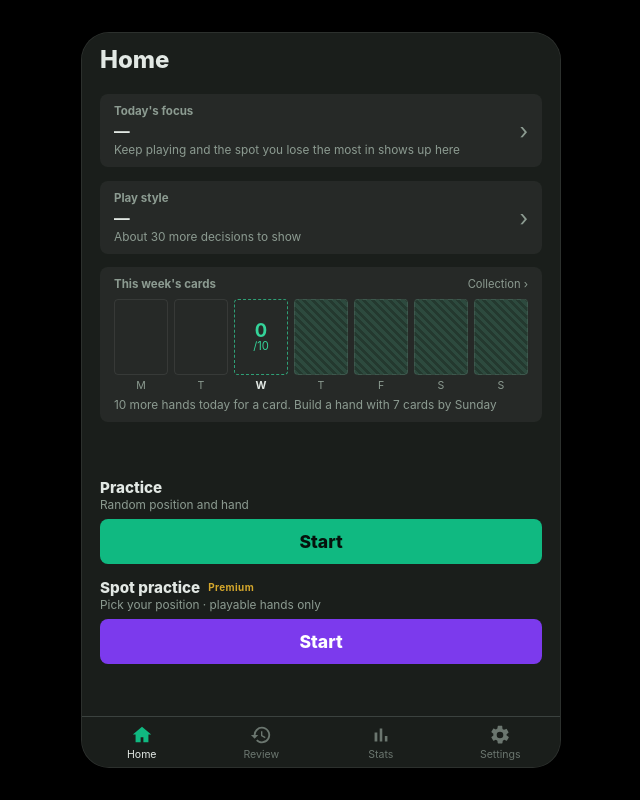
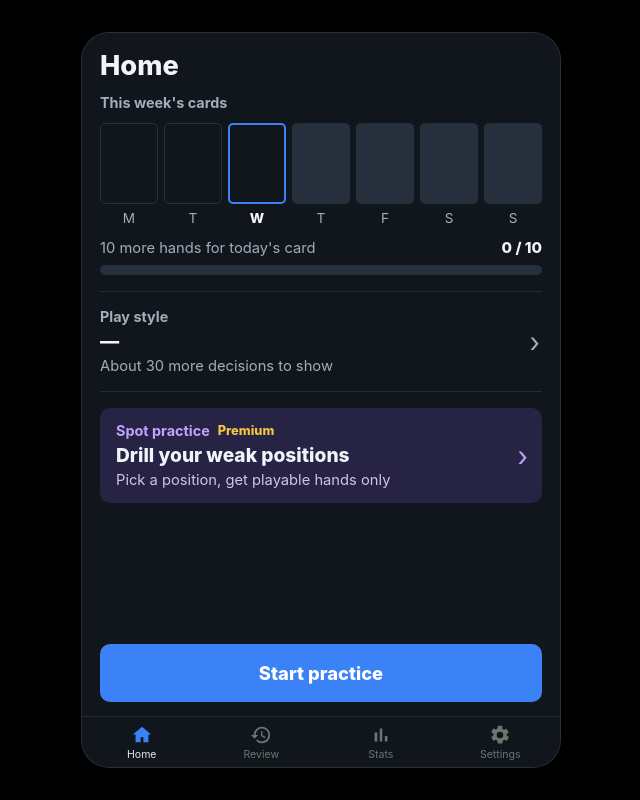
Before and after one commit to shotadesu412/poker-learner, a plain HTML site: page static/v2/index.html in a window 1280 px wide. Shown: the whole page, without its empty margins (319-959 px from the left). Drawn offline with Linux system fonts and the light colour scheme.

Commit message:
ホームを作り直し: 情報を減らして字を大きく、青主体に。今週のカードに今日の進み具合のバー、アクション傾向、スポット練習は紫の面で何ができるかを1行で説明、一番下に練習をスタート（今日の課題はホームから外す）
Co-Authored-By: Claude Opus 5.5 <noreply@anthropic.com>
Claude-Session: https://claude.ai/code/session_016Mvjo1tyTnFA7yVTC4uZoN

```diff
--- a/static/home.html
+++ b/static/home.html
@@ -8,7 +8,7 @@
     <title data-i18n="app.name">ポーカーラッシュ</title>
     <link rel="manifest" href="/static/manifest.json">
     <link rel="stylesheet" href="/static/home.css?v=10">
-    <script src="/static/i18n.js?v=23"></script>
+    <script src="/static/i18n.js?v=24"></script>
 </head>
 <body>
     <div class="home-container">
--- a/static/i18n.js
+++ b/static/i18n.js
@@ -225,15 +225,15 @@ const I18N = {
         "home2.hands": "配るハンド",
         "home2.hands_range": "参加するハンドだけ",
         "home2.auto_next": "フォールドしたら自動で次のハンドへ",
-        "home2.task_label": "今日の課題",
-        "home2.task_empty": "打つほど、あなたが損しやすい場面がここに出ます",
-        "home2.spot_sub": "ポジション選択可能・参加するハンドだけ",
+        "home2.spot_sub": "ポジションを選び、参加するハンドだけ配る",
+        "home2.spot_lead": "苦手なポジションを集中練習",
+        "home2.start_practice": "練習をスタート",
         "home2.cards_label": "今週のカード",
-        "home2.cards_need": "今日あと{n}ハンドで1枚。日曜までの7枚で役を作ろう",
+        "home2.cards_need": "あと{n}ハンドで今日のカード",
         "home2.cards_done": "今日の1枚を獲得。また明日",
-        "home2.cards_ready": "今日の1枚が届きました。タップしてめくろう",
+        "home2.cards_ready": "今日のカードをタップしてめくろう",
         "home2.collection_link": "コレクション",
-        "home2.draw_need": "今日あと{n}ハンドで追加の1枚（入れ替えに使える）",
+        "home2.draw_need": "あと{n}ハンドで追加の1枚",
         "home2.draw_ready": "追加の1枚を引けます。今週のどれか1枚と入れ替えられます",
         "home2.draw_btn": "追加の1枚を引く",
         "home2.draw_title": "追加の1枚",
@@ -261,18 +261,8 @@ const I18N = {
         "home2.rank.quads": "フォーカード",
         "home2.rank.straight_flush": "ストレートフラッシュ",
         "home2.rank.royal": "ロイヤルフラッシュ",
-        "home2.practice_label": "練習",
-        "home2.practice_sub": "ポジションもハンドもランダム",
-        "home2.start_spot_btn": "スタート",
         "home2.style_label": "アクション傾向",
         "home2.style_need": "あと{n}回ほど判断すると出ます",
-        "home2.task_title": "{pos}・{street}の{action}",
-        "home2.task_sub": "平均 {bb}bb の損・{n}回",
-        "home2.act.FOLD": "フォールド",
-        "home2.act.CALL": "コール",
-        "home2.act.RAISE": "レイズ",
-        "home2.act.BET": "ベット",
-        "home2.act.CHECK": "チェック",
         "panel.name_range": "レンジ",
         "panel.name_history": "アクション履歴",
         "panel.name_table": "テーブル",
@@ -563,15 +553,15 @@ const I18N = {
         "home2.hands": "Hands dealt",
         "home2.hands_range": "Playable only",
         "home2.auto_next": "Auto-deal the next hand after a fold",
-        "home2.task_label": "Today's focus",
-        "home2.task_empty": "Keep playing and the spot you lose the most in shows up here",
-        "home2.spot_sub": "Pick your position · playable hands only",
+        "home2.spot_sub": "Pick a position, get playable hands only",
+        "home2.spot_lead": "Drill your weak positions",
+        "home2.start_practice": "Start practice",
         "home2.cards_label": "This week's cards",
-        "home2.cards_need": "{n} more hands today for a card. Build a hand with 7 cards by Sunday",
+        "home2.cards_need": "{n} more hands for today's card",
         "home2.cards_done": "Got today's card. See you tomorrow",
-        "home2.cards_ready": "Today's card is here. Tap to flip it",
+        "home2.cards_ready": "Tap today's card to flip it",
         "home2.collection_link": "Collection",
-        "home2.draw_need": "{n} more hands today for a bonus card (to swap in)",
+        "home2.draw_need": "{n} more hands for a bonus card",
         "home2.draw_ready": "Bonus card ready. You can swap it for one of this week's cards",
         "home2.draw_btn": "Draw a bonus card",
         "home2.draw_title": "Bonus card",
@@ -599,18 +589,8 @@ const I18N = {
         "home2.rank.quads": "Four of a kind",
         "home2.rank.straight_flush": "Straight flush",
         "home2.rank.royal": "Royal flush",
-        "home2.practice_label": "Practice",
-        "home2.practice_sub": "Random position and hand",
-        "home2.start_spot_btn": "Start",
         "home2.style_label": "Play style",
         "home2.style_need": "About {n} more decisions to show",
-        "home2.task_title": "{action} on the {street} from {pos}",
-        "home2.task_sub": "Avg loss {bb}bb · {n} times",
-        "home2.act.FOLD": "Folding",
-        "home2.act.CALL": "Calling",
-        "home2.act.RAISE": "Raising",
-        "home2.act.BET": "Betting",
-        "home2.act.CHECK": "Checking",
         "panel.name_range": "Range",
         "panel.name_history": "Actions",
         "panel.name_table": "Table",
--- a/static/v2/index.html
+++ b/static/v2/index.html
@@ -8,8 +8,8 @@
     <link rel="manifest" href="/static/manifest.json">
     <link rel="stylesheet" href="/static/style.css?v=17">
     <link rel="stylesheet" href="/static/v2/stats.css?v=1">
-    <link rel="stylesheet" href="/static/v2/tabs.css?v=15">
-    <script src="/static/i18n.js?v=23"></script>
+    <link rel="stylesheet" href="/static/v2/tabs.css?v=16">
+    <script src="/static/i18n.js?v=24"></script>
 </head>
 
 <body data-page="app">
@@ -20,47 +20,40 @@
         <div class="hm-body">
             <h1 class="hm-page-title" data-i18n="tab.home">ホーム</h1>
 
-            <!-- 今日の課題（いちばん損している場面。全員に1件だけ。続きは分析タブ。まだ無ければ案内） -->
-            <button class="hm-card hm-task" id="hm-task" onclick="showTab('stats')">
-                <div class="hm-card-label" data-i18n="home2.task_label">今日の課題</div>
-                <div class="hm-task-title" id="hm-task-title"></div>
-                <div class="hm-card-sub" id="hm-task-sub"></div>
+            <!-- 今週のカード（1日10ハンドで1枚、月〜日の7枚で役を作る）と今日の進み具合 -->
+            <div class="hm-sec hm-week" id="hm-week" onclick="openCollection()">
+                <div class="hm-row">
+                    <span class="hm-label" data-i18n="home2.cards_label">今週のカード</span>
+                    <span class="hm-week-best" id="hm-week-best"></span>
+                </div>
+                <div class="hm-wcards" id="hm-wcards"></div>
+                <div class="hm-prog" id="hm-prog">
+                    <div class="hm-row">
+                        <span class="hm-sub" id="hm-week-text"></span>
+                        <span class="hm-prog-num" id="hm-prog-num"></span>
+                    </div>
+                    <div class="hm-bar"><i id="hm-bar-fill"></i></div>
+                </div>
+                <button class="hm-draw-btn hidden" id="hm-draw-btn" onclick="event.stopPropagation(); openDrawSheet()" data-i18n="home2.draw_btn">追加の1枚を引く</button>
+            </div>
+
+            <!-- アクション傾向（分析の「プレイの傾向」と同じ集計。押すと分析タブ） -->
+            <button class="hm-sec hm-link" id="hm-style" onclick="showTab('stats')">
+                <span class="hm-label" data-i18n="home2.style_label">アクション傾向</span>
+                <span class="hm-big" id="hm-style-name"></span>
+                <span class="hm-sub" id="hm-style-sub"></span>
                 <span class="hm-chev">›</span>
             </button>
 
-            <!-- アクション傾向（分析の「プレイの傾向」と同じ集計。押すと分析タブ） -->
-            <button class="hm-card hm-style" id="hm-style" onclick="showTab('stats')">
-                <div class="hm-card-label" data-i18n="home2.style_label">アクション傾向</div>
-                <div class="hm-task-title" id="hm-style-name"></div>
-                <div class="hm-card-sub" id="hm-style-sub"></div>
+            <!-- スポット練習（色を変えて通常の練習と分ける。押すと設定のシート） -->
+            <button class="hm-spot hm-link" onclick="openSpotSheet()">
+                <span class="hm-label"><span data-i18n="game.spot_mode">スポット練習</span><span class="hm-badge" id="hm-spot-badge">Premium</span></span>
+                <span class="hm-big" data-i18n="home2.spot_lead">苦手なポジションを集中練習</span>
+                <span class="hm-sub" data-i18n="home2.spot_sub">ポジションを選び、参加するハンドだけ配る</span>
                 <span class="hm-chev">›</span>
             </button>
 
-            <!-- 今週のカード（1日10ハンドで1枚、月〜日の7枚で役を作る） -->
-            <div class="hm-card hm-week" id="hm-week" onclick="openCollection()">
-                <div class="hm-week-head">
-                    <span class="hm-card-label" data-i18n="home2.cards_label">今週のカード</span>
-                    <span class="hm-week-best" id="hm-week-best"></span>
-                    <span class="hm-week-more"><span data-i18n="home2.collection_link">コレクション</span> ›</span>
-                </div>
-                <div class="hm-wcards" id="hm-wcards"></div>
-                <div class="hm-card-sub" id="hm-week-text"></div>
-                <button class="hm-draw-btn hidden" id="hm-draw-btn" onclick="event.stopPropagation(); openDrawSheet()" data-i18n="home2.draw_btn">追加の1枚を引く</button>
-            </div>
-
-            <!-- 練習の入口（カードの下の空きの真ん中に置く） -->
-            <div class="hm-practice">
-                <div class="hm-sec">
-                    <div class="hm-sec-title" data-i18n="home2.practice_label">練習</div>
-                    <div class="hm-sec-sub" data-i18n="home2.practice_sub">ポジションもハンドもランダム</div>
-                    <button class="hm-start" id="btn-home-start" onclick="startPractice(false)" data-i18n="home2.start">スタート</button>
-                </div>
-                <div class="hm-sec">
-                    <div class="hm-sec-title"><span data-i18n="game.spot_mode">スポット練習</span><span class="hm-badge" id="hm-spot-badge">Premium</span></div>
-                    <div class="hm-sec-sub" data-i18n="home2.spot_sub">ポジション選択可能・参加するハンドだけ</div>
-                    <button class="hm-start hm-spot-btn" onclick="openSpotSheet()" data-i18n="home2.start_spot_btn">スタート</button>
-                </div>
-            </div>
+            <button class="hm-start" id="btn-home-start" onclick="startPractice(false)" data-i18n="home2.start_practice">練習をスタート</button>
         </div>
 
     </section>
@@ -652,7 +645,7 @@
     </div>
     <script src="/static/game_api.js?v=28"></script>
     <script src="/static/v2/stats.js?v=2"></script>
-    <script src="/static/v2/script.js?v=13"></script>
+    <script src="/static/v2/script.js?v=14"></script>
     <script src="/static/v2/panels.js?v=4"></script>
 </body>
 
--- a/static/v2/script.js
+++ b/static/v2/script.js
@@ -1563,38 +1563,25 @@ function setSpotHands(v) {
 // ホームの表示を今の状態に合わせる（進行中のハンドがあれば「続きから」）
 function refreshHome() {
     const start = el('btn-home-start');
-    if (start) start.textContent = (!isSpotMode && currentState && !currentState.finished) ? t('home2.resume') : t('home2.start');
+    if (start) start.textContent = (!isSpotMode && currentState && !currentState.finished) ? t('home2.resume') : t('home2.start_practice');
     const badge = el('hm-spot-badge');
     if (badge) badge.classList.toggle('hidden', !!isPremium);
     renderHomeStats();
 }
 
-// 成績と今日の課題（端末の記録から。読めなければ空のまま）
+// 今週のカードとアクション傾向（端末の記録から。読めなければ空のまま）
 async function renderHomeStats() {
     if (typeof StatsStore === 'undefined' || typeof StatsCalc === 'undefined') return;
-    let sum, data;
-    try { data = await StatsStore.loadAll(); sum = StatsCalc.getHomeSummary(data); } catch (e) { return; }
+    let data;
+    try { data = await StatsStore.loadAll(); } catch (e) { return; }
     renderWeek(StatsCalc.getWeekCards(data, currentUserId, Date.now(), loadWeekSwaps()[String(weekKeyNow())] || {}));
-    // アクション傾向（分析タブの「プレイの傾向」と同じ。全期間）
+    // アクション傾向（分析タブの「プレイの傾向」と同じ。全期間）。ホームではタイプ名だけ（数字は分析タブ）
     try {
         const st = StatsCalc.getPlayStyle(data, 'all');
-        const sign = (v) => (v > 0 ? '+' : v < 0 ? '−' : '±') + Math.abs(v).toFixed(1);
-        if (st.ready) {
-            el('hm-style-name').textContent = t('stats.style.name.' + st.type);
-            el('hm-style-sub').textContent = t('stats.style.diff', { loose: sign(st.loose_diff), aggr: sign(st.aggr_diff) });
-        } else {
-            el('hm-style-name').textContent = '—';
-            el('hm-style-sub').textContent = t('home2.style_need', { n: String(st.need) });
-        }
+        el('hm-style-name').textContent = st.ready ? t('stats.style.name.' + st.type) : '—';
+        el('hm-style-sub').textContent = st.ready ? '' : t('home2.style_need', { n: String(st.need) });
+        el('hm-style-sub').classList.toggle('hidden', !!st.ready);
     } catch (e) { /* 表示だけなので無視 */ }
-    if (sum.leak) {
-        const l = sum.leak;
-        el('hm-task-title').textContent = t('home2.task_title', { pos: l.pos, street: t('street.' + l.street), action: t('home2.act.' + l.action) });
-        el('hm-task-sub').textContent = t('home2.task_sub', { bb: l.avg_ev_loss.toFixed(1), n: l.count });
-    } else {
-        el('hm-task-title').textContent = '—';
-        el('hm-task-sub').textContent = t('home2.task_empty');
-    }
 }
 
 // 今週のカード: もらったカードは表。今日の1枚は10ハンド打つと裏向きで置かれ、タップでめくる（めくった日は端末に保存）。
@@ -1691,14 +1678,19 @@ function renderWeek(w) {
     }).join('');
     const best = waiting ? w.bestBeforeToday : w.best;
     el('hm-week-best').textContent = best ? t('home2.rank.' + best) : '';
-    el('hm-week-text').textContent = waiting ? t('home2.cards_ready')
-        : w.drawReady ? t('home2.draw_ready')
-        : today.status === 'got' && !w.drawDone ? t('home2.draw_need', { n: String(w.drawNeed - today.hands) })
-        : today.status === 'got' ? t('home2.cards_done')
-        : t('home2.cards_need', { n: String(w.need - today.hands) });
+    // 進み具合: 今日の1枚まで（10ハンド）→ 追加の1枚まで（20ハンド）→ 済み
+    let goal = w.need, text;
+    if (waiting) text = t('home2.cards_ready');
+    else if (today.status !== 'got') text = t('home2.cards_need', { n: String(w.need - today.hands) });
+    else if (!w.drawDone && !w.drawReady) { goal = w.drawNeed; text = t('home2.draw_need', { n: String(w.drawNeed - today.hands) }); }
+    else text = t('home2.cards_done');
+    const hands = Math.min(today.hands, goal);
+    el('hm-week-text').textContent = text;
+    el('hm-prog-num').textContent = hands + ' / ' + goal;
+    el('hm-bar-fill').style.width = (hands / goal * 100) + '%';
+    // 追加の1枚を引けるときは、進み具合の代わりにボタン
     el('hm-draw-btn').classList.toggle('hidden', waiting || !w.drawReady);
-    // ボタンが出ている間は説明の行を隠して高さを抑える
-    el('hm-week-text').classList.toggle('hidden', !waiting && w.drawReady);
+    el('hm-prog').classList.toggle('hidden', !waiting && w.drawReady);
 }
 
 // カードをめくる（裏 → 表の回転）。node を回転する要素に置き換え、終わったら done を呼ぶ
--- a/static/v2/tabs.css
+++ b/static/v2/tabs.css
@@ -139,72 +139,75 @@ body.in-game #view-play .action-area { padding-bottom: max(env(safe-area-inset-b
     cursor: pointer;
 }
 
-/* ===== ホーム（練習タブ）: 成績・今日の課題・スタート・スポット練習（2026/11/23 ダッシュボード型） ===== */
+/* ===== ホーム（2026/11/25 作り直し）: 今週のカード・アクション傾向・スポット練習・練習をスタート。
+   青主体で文字を大きく、枠の代わりに区切り線。色は青（練習）と紫（スポット練習）と黄色（役・Premium）だけ ===== */
+:root {
+    --hm-bg: #11161d;
+    --hm-line: #232c38;
+    --hm-dim: #26303d;
+    --hm-text: #f1f4f8;
+    --hm-muted: #a3adbb;
+    --hm-blue: #3b82f6;
+    --hm-spot: #8b5cf6;
+}
 #view-home.active {
     display: flex;
     flex-direction: column;
     overflow-y: auto;
     -webkit-overflow-scrolling: touch;
-    background: var(--bg-color, #1a1d1b);
+    background: var(--hm-bg);
 }
+/* ホームを開いている間は下のタブも同じ色に */
+body:has(#view-home.active) .tab-bar { background: var(--hm-bg); border-top-color: var(--hm-line); }
+body:has(#view-home.active) .tab-btn.active svg { color: var(--hm-blue); }
 
 .hm-body {
-    padding: max(env(safe-area-inset-top, 0px), 12px) 18px 10px;
+    padding: max(env(safe-area-inset-top, 0px), 12px) 18px 14px;
     width: 100%;
     max-width: 480px;
     align-self: center;
     display: flex;
     flex-direction: column;
-    gap: clamp(8px, 1.7vh, 16px);
     flex: 1 0 auto;
+    color: var(--hm-text);
 }
+.hm-page-title { font-size: 1.7rem; font-weight: 800; color: var(--hm-text); margin: 4px 0 clamp(4px, 1.5vh, 14px); }
 
-.hm-page-title { font-size: 1.5rem; font-weight: 800; color: var(--text-main); margin: 0 0 clamp(0px, 0.8vh, 8px); }
+.hm-row { display: flex; align-items: baseline; justify-content: space-between; gap: 8px; }
+.hm-body .hm-label { font-size: 0.9rem; font-weight: 700; color: var(--hm-muted); margin: 0; display: flex; align-items: center; gap: 8px; }
+.hm-big { display: block; font-size: 1.2rem; font-weight: 800; color: var(--hm-text); margin-top: 4px; }
+.hm-sub { display: block; font-size: 0.92rem; color: var(--hm-muted); margin-top: 4px; }
 
-.hm-card {
-    position: relative;
-    display: block;
-    width: 100%;
-    text-align: left;
-    padding: 10px 14px;
-    border-radius: 8px;
-    border: none;
-    background: rgba(255, 255, 255, 0.05);
-    color: var(--text-main);
-    font: inherit;
-}
+/* 区切り線で分けた段。押せる段は右に › */
+.hm-sec { position: relative; display: block; width: 100%; text-align: left; padding: clamp(10px, 2vh, 18px) 0; border: none; border-bottom: 1px solid var(--hm-line); background: none; color: inherit; font: inherit; }
+.hm-link { cursor: pointer; padding-right: 30px; }
+.hm-chev { position: absolute; right: 2px; top: 50%; transform: translateY(-50%); font-size: 1.7rem; color: var(--hm-muted); }
+.hm-sec.hm-week { padding-top: 0; }
 
-.hm-card-label { font-size: 0.72rem; font-weight: 700; color: var(--text-muted); }
-.hm-card-sub { font-size: 0.74rem; color: var(--text-muted); margin-top: 2px; }
+/* スポット練習: 紫の面で通常の練習と分ける */
+.hm-spot { position: relative; display: block; width: 100%; text-align: left; margin: clamp(10px, 2vh, 18px) 0 16px; padding: 14px 40px 14px 16px; border: none; border-radius: 10px; background: color-mix(in srgb, var(--hm-spot) 18%, var(--hm-bg)); color: inherit; font: inherit; }
+.hm-spot .hm-label, .hm-spot .hm-chev { color: color-mix(in srgb, var(--hm-spot) 55%, #fff); }
+.hm-spot .hm-chev { right: 14px; }
+.hm-spot .hm-big { font-size: clamp(0.95rem, 4.7vw, 1.2rem); white-space: nowrap; }
+.hm-spot .hm-sub { color: color-mix(in srgb, var(--hm-spot) 25%, #e5e7eb); }
 
-.hm-task, .hm-style { cursor: pointer; padding-right: 32px; }
-.hm-task-title { font-size: 0.98rem; font-weight: 700; margin-top: 4px; }
-
-.hm-chev {
-    position: absolute; right: 14px; top: 50%;
-    transform: translateY(-50%);
-    font-size: 1.4rem; color: var(--text-muted);
-}
+/* 練習をスタート: 下に寄せる */
+.hm-body > .hm-start { margin-top: auto; }
 
 .hm-start {
     width: 100%;
     padding: 18px;
     margin-top: 8px;
     border: none;
-    border-radius: 8px;
-    background: #10b981;
-    color: #06120c;
-    font-size: 1.1rem;
+    border-radius: 10px;
+    background: var(--hm-blue);
+    color: #fff;
+    font: inherit;
+    font-size: 1.15rem;
     font-weight: 800;
     cursor: pointer;
 }
 .hm-start:active { opacity: 0.85; }
-
-/* スポット練習のボタンは紫 */
-.hm-spot-btn {
-    background: #7c3aed;
-    color: #fff;
-}
 
 .hm-title {
     font-size: 0.95rem;
@@ -216,37 +219,44 @@ body.in-game #view-play .action-area { padding-bottom: max(env(safe-area-inset-b
 }
 
 .hm-badge {
-    font-size: 0.62rem;
-    font-weight: 700;
-    color: #d4a72c;
-    letter-spacing: 0.04em;
+    font-size: 0.8rem;
+    font-weight: 800;
+    color: #f5c542;
 }
+
+/* シートの中の説明 */
+.hm-card-sub { font-size: 0.85rem; color: var(--text-muted); margin-top: 2px; }
+
+/* 今日の進み具合（今日の1枚・追加の1枚まで） */
+.hm-prog { margin-top: 12px; }
+.hm-prog .hm-sub { margin: 0; }
+.hm-prog-num { font-size: 0.95rem; font-weight: 800; color: var(--hm-text); white-space: nowrap; }
+.hm-bar { height: 10px; border-radius: 5px; background: var(--hm-dim); margin-top: 8px; overflow: hidden; }
+.hm-bar i { display: block; height: 100%; width: 0; border-radius: 5px; background: var(--hm-blue); transition: width 0.3s; }
 
 /* 今週のカード: 曜日ごとの小さいカード7枚 */
 .hm-week { cursor: pointer; }
-.hm-week-head { display: flex; align-items: center; gap: 8px; }
-.hm-week-best { margin-left: auto; font-size: 0.8rem; color: #fbbf24; font-weight: 800; }
-.hm-week-more { font-size: 0.7rem; color: var(--text-muted); }
-.hm-wcards { display: flex; gap: 6px; margin: 8px 0 6px; }
-.hm-wd { flex: 1; min-width: 0; display: flex; flex-direction: column; align-items: center; gap: 4px; font-size: 0.66rem; color: var(--text-muted); }
-.hm-wd.is-today span { color: var(--text-main); font-weight: 700; }
-.hm-wc { width: 100%; aspect-ratio: 5 / 7; border-radius: 4px; display: flex; flex-direction: column; align-items: center; justify-content: center; line-height: 1.05; }
+.hm-week-best { font-size: 1rem; color: #f5c542; font-weight: 800; }
+.hm-wcards { display: flex; gap: 6px; margin: 12px 0 0; }
+.hm-wd { flex: 1; min-width: 0; display: flex; flex-direction: column; align-items: center; gap: 6px; font-size: 0.85rem; color: var(--hm-muted); }
+.hm-wd.is-today span { color: var(--hm-text); font-weight: 800; }
+.hm-wc { width: 100%; aspect-ratio: 5 / 7; border-radius: 5px; display: flex; flex-direction: column; align-items: center; justify-content: center; line-height: 1.05; }
 .hm-wc b { font-size: 1.15rem; }
 .hm-wc i { font-style: normal; font-size: 1.05rem; }
 .hm-wc.got { background: #fff; }
 .hm-wc.got.red { color: #e53e3e; }
 .hm-wc.got.black { color: #1a202c; }
-.hm-wc.today { border: 1px dashed rgba(52, 211, 153, 0.7); color: #34d399; }
-.hm-wc.today i { font-size: 0.7rem; }
-.hm-wc.missed { border: 1px solid rgba(255, 255, 255, 0.08); }
-.hm-wc.future { background: repeating-linear-gradient(45deg, #2d4a3e, #2d4a3e 3px, #24392f 3px, #24392f 6px); border: 1px solid rgba(255, 255, 255, 0.08); }
+.hm-wc.today { border: 2px solid var(--hm-blue); }
+.hm-wc.today b, .hm-wc.today i { display: none; }
+.hm-wc.missed { border: 1.5px solid var(--hm-dim); }
+.hm-wc.future { background: var(--hm-dim); }
 /* 今日の1枚（めくる前）: 裏向きで光る */
 .hm-wc.ready {
-    background: repeating-linear-gradient(45deg, #7c3aed, #7c3aed 3px, #5b21b6 3px, #5b21b6 6px);
+    background: var(--hm-blue);
     animation: hm-bob 1.6s ease-in-out infinite;
     cursor: pointer;
 }
-.hm-wc-tap { font-size: 0.6rem; font-weight: 800; color: #fff; }
+.hm-wc-tap { font-size: 0.75rem; font-weight: 800; color: #fff; }
 @keyframes hm-bob { 0%, 100% { transform: translateY(0); } 50% { transform: translateY(-3px); } }
 /* めくる動き */
 .hm-flip { width: 100%; aspect-ratio: 5 / 7; perspective: 400px; }
@@ -256,7 +266,7 @@ body.in-game #view-play .action-area { padding-bottom: max(env(safe-area-inset-b
 .hm-flip-front { transform: rotateY(180deg); }
 
 /* 追加の1枚 */
-.hm-draw-btn { margin-top: 4px; width: 100%; padding: 9px; border: none; border-radius: 6px; background: #f59e0b; color: #1a1205; font-weight: 800; font-size: 0.88rem; cursor: pointer; }
+.hm-draw-btn { margin-top: 12px; width: 100%; padding: 12px; border: none; border-radius: 8px; background: #f5c542; color: #1a1205; font: inherit; font-weight: 800; font-size: 1rem; cursor: pointer; }
 .hm-wc.swapped { box-shadow: inset 0 -3px 0 #f59e0b; }
 .hm-draw-card { width: 64px; margin: 0 auto 10px; }
 .hm-draw-card .hm-wc-tap { font-size: 0.8rem; }
@@ -289,12 +299,6 @@ body.in-game #view-play .action-area { padding-bottom: max(env(safe-area-inset-b
 .hm-col-cards .hm-wc b { font-size: 0.85rem; }
 .hm-col-cards .hm-wc i { font-size: 0.75rem; }
 
-/* 練習の入口: 見出し・説明・ボタン。画面の下側に寄せて空きを埋める */
-.hm-practice { flex: 1; justify-content: center; padding: 2px 0; display: flex; flex-direction: column; gap: 14px; }
-.hm-sec-title { font-size: 0.95rem; font-weight: 800; color: var(--text-main); display: flex; align-items: center; gap: 8px; }
-.hm-sec-sub { font-size: 0.74rem; color: var(--text-muted); margin: 1px 0 7px; }
-.hm-practice .hm-start { margin-top: 0; padding: 12px; }
-
 /* スポット練習の設定（下から出るシート。ホームの外に置く: iPhone ではスクロールする枠の中だと下のタブより下に描かれる） */
 .hm-sheet { position: fixed; inset: 0; z-index: 300; }
 .hm-sheet-bg { position: absolute; inset: 0; background: rgba(0, 0, 0, 0.5); opacity: 0; transition: opacity 0.2s; }
@@ -303,7 +307,7 @@ body.in-game #view-play .action-area { padding-bottom: max(env(safe-area-inset-b
     max-width: 480px; margin: 0 auto;
     padding: 10px 18px calc(20px + env(safe-area-inset-bottom, 0px));
     border-radius: 12px 12px 0 0;
-    background: #222724;
+    background: #1b232e;
     max-height: 85vh;
     overflow-y: auto;
     transform: translateY(100%);
@@ -333,8 +337,11 @@ body.in-game #view-play .action-area { padding-bottom: max(env(safe-area-inset-b
     cursor: pointer;
 }
 
-.hm-seg button.active { background: #2b332e; border-color: #10b981; color: var(--text-main); }
+.hm-seg button.active { background: #1e2a3a; border-color: var(--hm-blue); color: var(--text-main); }
 .hm-pos button:first-child { flex: 1.6 1 auto; }
+/* スポット練習のシートはホームのスポット練習と同じ紫 */
+#spot-sheet .hm-start { background: var(--hm-spot); }
+#spot-sheet .hm-seg button.active { background: color-mix(in srgb, var(--hm-spot) 20%, #1b232e); border-color: var(--hm-spot); }
 
 .hm-check {
     display: flex;
```
Also changed, not shown: CLAUDE.md (+6 -2 lines), static/index.html (+1 -1 lines), static/stats.html (+1 -1 lines).
